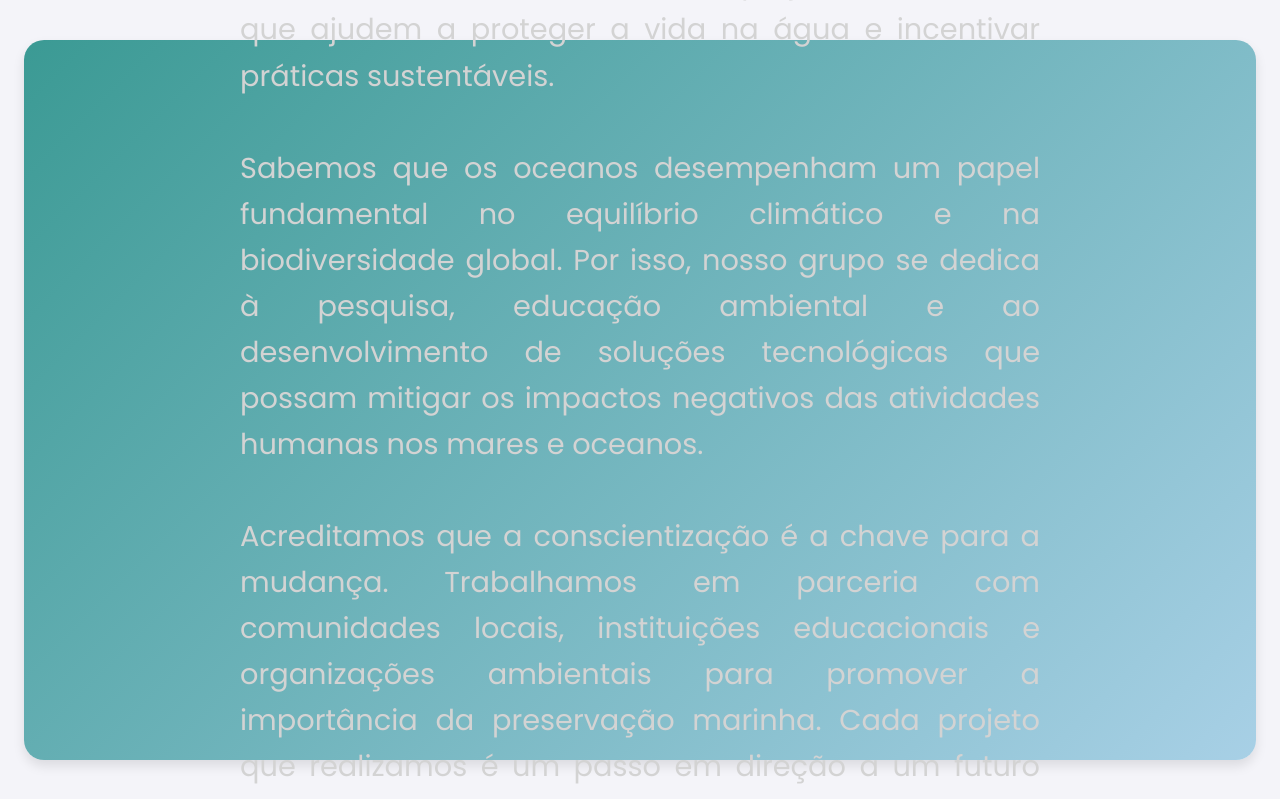
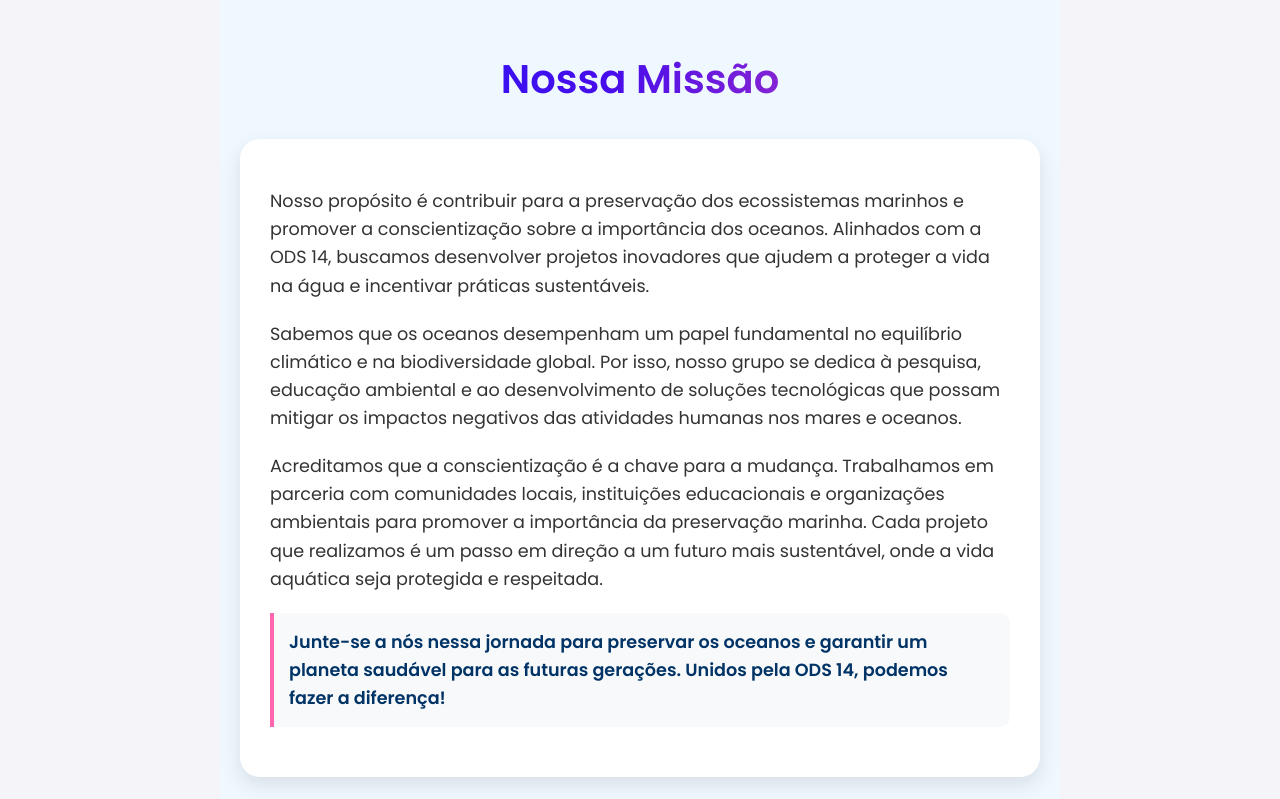
Before and after one commit to odeni3/aquasafe, a React (Vite) app in the folder aquasafe/: page /missao in a window 1280 px wide. Shown: the top 799 px of the page. Built offline with nearby package versions, Linux system fonts and the light colour scheme.

Commit message:
melhorando design de missao

```diff
--- a/aquasafe/src/pages/Sobre/Missao/missao.css
+++ b/aquasafe/src/pages/Sobre/Missao/missao.css
@@ -11,54 +11,88 @@ body, html {
 
   /* Container da Missão - Estilo centralizado com gradiente */
   .missao-container {
+    background-color: #f0f8ff;
+    min-height: 100vh;
     display: flex;
-    flex-direction: column;
     justify-content: center;
     align-items: center;
-    height: 80vh;  /* 80% da altura da tela */
-    width: 90vw;   /* 90% da largura da tela */
-    background: linear-gradient(135deg, #3B9A94, #A8D0E6); /* Gradiente suave entre verde e azul */
-    border-radius: 20px;
-    color: #fff;
-    box-shadow: 0 6px 12px rgba(0, 0, 0, 0.1);
-    padding: 40px;
-    text-align: center;
+    padding: 40px 20px;
+    box-sizing: border-box;
   }
 
-  h1 {
-    font-size: 3em; /* Tamanho do título */
-    color: #fff;
-    margin-bottom: 30px;
-    text-transform: uppercase;
-    text-shadow: 2px 2px 5px rgba(0, 0, 0, 0.3);
+  .missao-content {
+    max-width: 800px;
+    width: 100%;
   }
 
-  .missao-texto {
-    font-size: 1.8em; /* Tamanho ajustado para o corpo do texto */
-    line-height: 1.6;
-    max-width: 800px;
-    margin: 0 auto;
-    color: #D3D3D3; /* Cor mais suave para o texto */
-    text-align: justify;
+  .missao-content h1 {
+    text-align: center;
+    font-size: 2.5rem;
+    color: #003366;
+    margin-bottom: 30px;
+    font-family: 'Poppins', sans-serif;
+    background: linear-gradient(100deg, #1B18F9 0%, #480dec 46.35%, #E146AD 100%);
+    -webkit-background-clip: text;
+    -webkit-text-fill-color: transparent;
+    background-clip: text;
   }
 
-  .missao-texto p {
+  .missao-card {
+    background-color: #ffffff;
+    border-radius: 20px;
+    padding: 30px;
+    box-shadow: 0 8px 20px rgba(0, 0, 0, 0.1);
+    animation: fadeIn 0.3s ease;
+  }
+
+  .missao-card p {
+    font-size: 1.1rem;
+    line-height: 1.6;
+    color: #333;
     margin-bottom: 20px;
+  }
+
+  .missao-destaque {
+    font-weight: 600;
+    color: #003366 !important;
+    padding: 15px;
+    border-left: 4px solid #ff66b2;
+    background-color: #f8f9fa;
+    border-radius: 0 10px 10px 0;
+  }
+
+  @keyframes fadeIn {
+    from {
+      opacity: 0;
+      transform: translateY(20px);
+    }
+    to {
+      opacity: 1;
+      transform: translateY(0);
+    }
   }
 
   /* Responsividade */
   @media (max-width: 768px) {
-    .missao-container {
-      height: auto; /* Deixa o container ajustável para telas menores */
-      width: 95vw; /* Ajusta a largura em telas menores */
+    .missao-content h1 {
+      font-size: 2rem;
+    }
+
+    .missao-card {
       padding: 20px;
     }
 
-    h1 {
-      font-size: 2.5em; /* Reduz o título em telas pequenas */
+    .missao-card p {
+      font-size: 1rem;
+    }
+  }
+
+  @media (max-width: 480px) {
+    .missao-content h1 {
+      font-size: 1.8rem;
     }
 
-    .missao-texto {
-      font-size: 1.4em; /* Ajusta o texto para telas menores */
+    .missao-card {
+      padding: 15px;
     }
   }
--- a/aquasafe/src/pages/Sobre/Missao/missao.jsx
+++ b/aquasafe/src/pages/Sobre/Missao/missao.jsx
@@ -4,14 +4,32 @@ import './Missao.css';
 const Missao = () => {
   return (
     <div className="missao-container">
-      <h1 className="missao-titulo">Nossa Missão</h1>
-      <p className="missao-texto">
-        Nosso propósito é contribuir para a preservação dos ecossistemas marinhos e promover a conscientização sobre a importância dos oceanos.
-        Alinhados com a ODS 14, buscamos desenvolver projetos inovadores que ajudem a proteger a vida na água e incentivar práticas sustentáveis. <br /><br />
-        Sabemos que os oceanos desempenham um papel fundamental no equilíbrio climático e na biodiversidade global. Por isso, nosso grupo se dedica à pesquisa, educação ambiental e ao desenvolvimento de soluções tecnológicas que possam mitigar os impactos negativos das atividades humanas nos mares e oceanos. <br /><br />
-        Acreditamos que a conscientização é a chave para a mudança. Trabalhamos em parceria com comunidades locais, instituições educacionais e organizações ambientais para promover a importância da preservação marinha. Cada projeto que realizamos é um passo em direção a um futuro mais sustentável, onde a vida aquática seja protegida e respeitada. <br /><br />
-        Junte-se a nós nessa jornada para preservar os oceanos e garantir um planeta saudável para as futuras gerações. Unidos pela ODS 14, podemos fazer a diferença!
-      </p>
+      <div className="missao-content">
+        <h1>Nossa Missão</h1>
+        <div className="missao-card">
+          <p>
+            Nosso propósito é contribuir para a preservação dos ecossistemas marinhos e promover a conscientização sobre a importância dos oceanos.
+            Alinhados com a ODS 14, buscamos desenvolver projetos inovadores que ajudem a proteger a vida na água e incentivar práticas sustentáveis.
+          </p>
+
+          <p>
+            Sabemos que os oceanos desempenham um papel fundamental no equilíbrio climático e na biodiversidade global.
+            Por isso, nosso grupo se dedica à pesquisa, educação ambiental e ao desenvolvimento de soluções tecnológicas
+            que possam mitigar os impactos negativos das atividades humanas nos mares e oceanos.
+          </p>
+
+          <p>
+            Acreditamos que a conscientização é a chave para a mudança. Trabalhamos em parceria com comunidades locais,
+            instituições educacionais e organizações ambientais para promover a importância da preservação marinha.
+            Cada projeto que realizamos é um passo em direção a um futuro mais sustentável, onde a vida aquática seja protegida e respeitada.
+          </p>
+
+          <p className="missao-destaque">
+            Junte-se a nós nessa jornada para preservar os oceanos e garantir um planeta saudável para as futuras gerações.
+            Unidos pela ODS 14, podemos fazer a diferença!
+          </p>
+        </div>
+      </div>
     </div>
   );
 };
```
